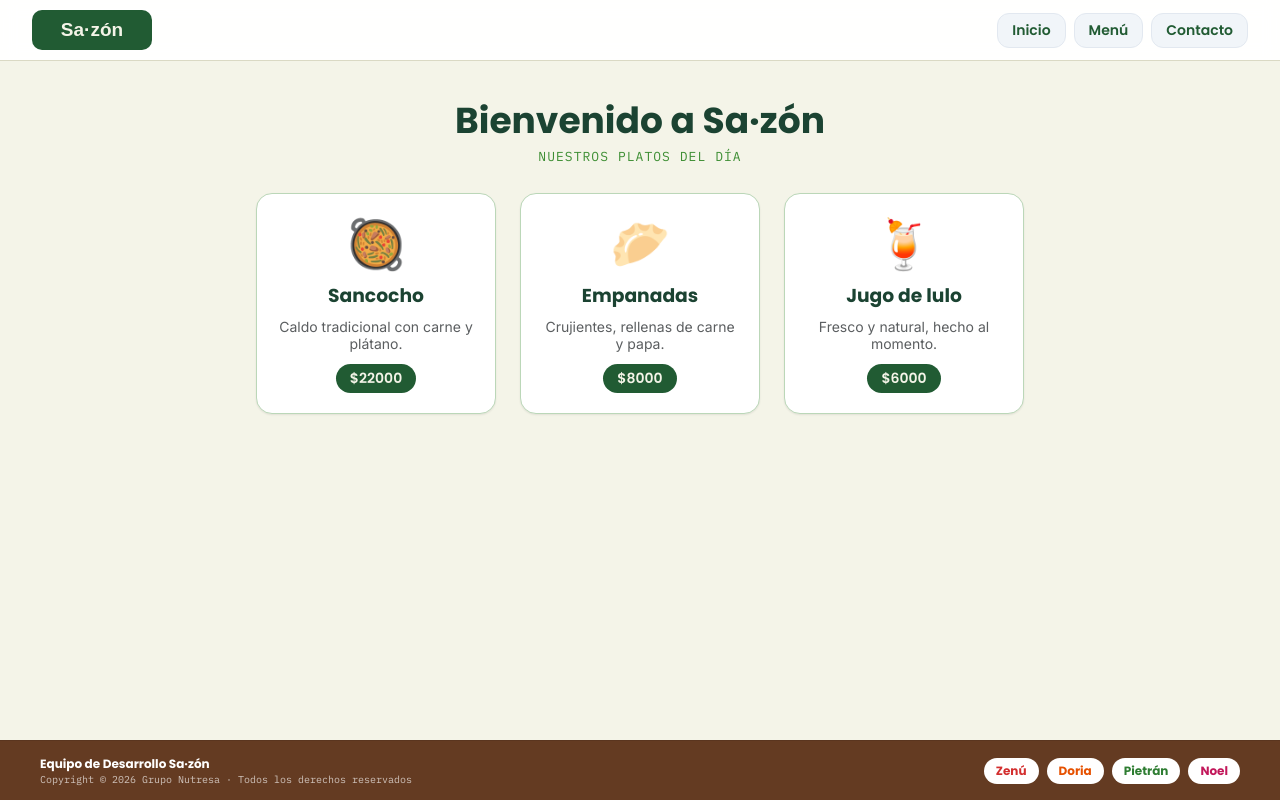
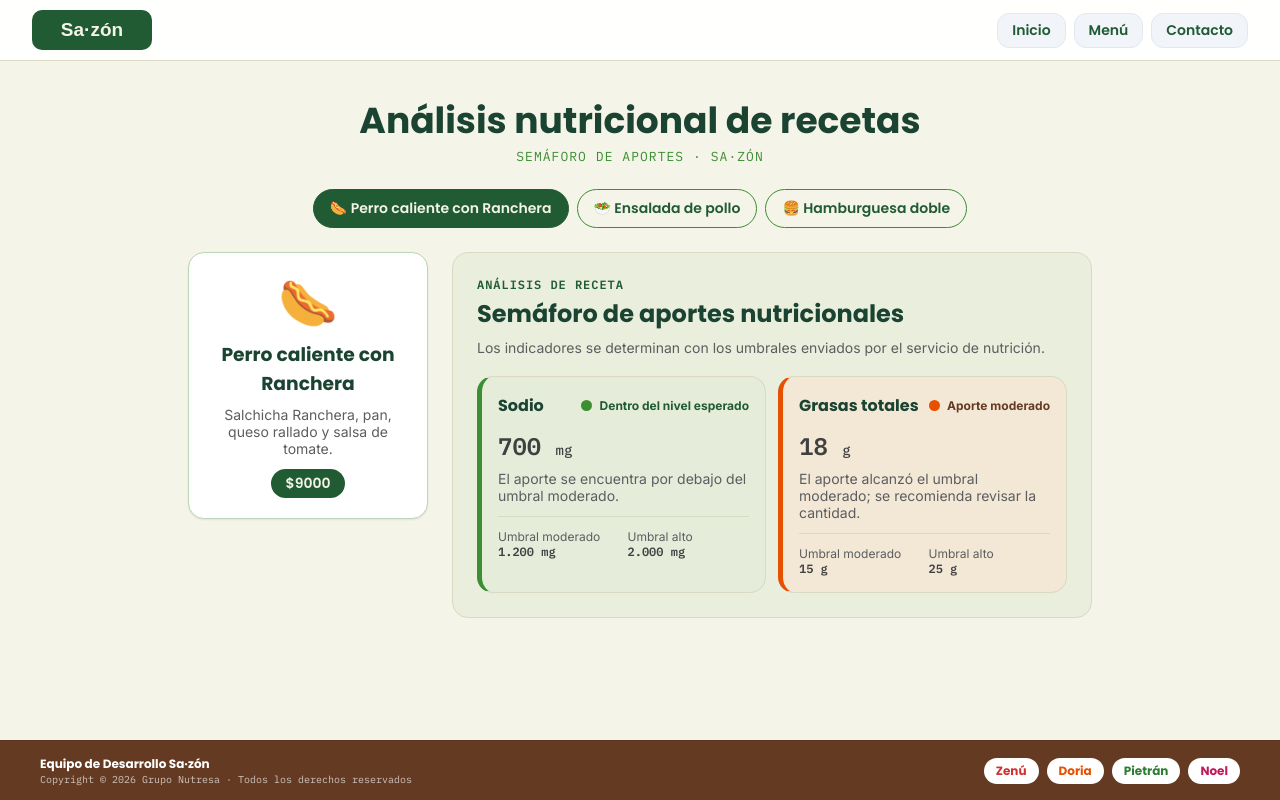
Before and after one commit to j-cvalencia/sazon-momento1, a React (Vite) app: page / in a window 1280 px wide. Built offline with nearby package versions, Linux system fonts and the light colour scheme.

Commit message:
Se integra el semáforo en Home consumiendo datos de mockApi

```diff
--- a/src/views/Home.css
+++ b/src/views/Home.css
@@ -13,7 +13,7 @@
 }
 
 .home__subtitulo {
-  margin-bottom: 28px;
+  margin-bottom: 24px;
   font-family: var(--fuente-mono);
   font-size: 13px;
   text-transform: uppercase;
@@ -21,9 +21,55 @@
   color: var(--sazon-verde-hoja);
 }
 
-.home__lista {
+.home__selector {
   display: flex;
   justify-content: center;
   flex-wrap: wrap;
+  gap: 8px;
+  margin-bottom: 24px;
+}
+
+.home__boton {
+  padding: 8px 16px;
+  border: 1px solid var(--sazon-verde-hoja);
+  border-radius: 999px;
+  background: transparent;
+  color: var(--sazon-verde-hondo);
+  font-family: var(--fuente-titulos);
+  font-weight: 600;
+  font-size: 14px;
+  cursor: pointer;
+  transition: all 0.2s ease;
+}
+
+.home__boton:hover {
+  background: color-mix(in srgb, var(--sazon-verde-hoja) 15%, transparent);
+}
+
+.home__boton:focus-visible {
+  outline: 2px solid var(--sazon-verde-hondo);
+  outline-offset: 2px;
+}
+
+.home__boton--activo {
+  background: var(--sazon-verde-hondo);
+  border-color: var(--sazon-verde-hondo);
+  color: var(--sazon-marfil);
+}
+
+.home__boton--activo:hover {
+  background: var(--sazon-verde-noche);
+}
+
+.home__mensaje {
+  padding: 16px;
+  color: var(--sazon-texto2);
+}
+
+.home__receta {
+  display: flex;
+  justify-content: center;
+  align-items: flex-start;
+  flex-wrap: wrap;
   gap: 24px;
 }
--- a/src/views/Home.jsx
+++ b/src/views/Home.jsx
@@ -1,31 +1,97 @@
-import { useState } from 'react'
+import { useEffect, useState } from 'react'
+import { mockApi } from '../services/mockApi'
 import ProductCard from '../components/ProductCard'
+import NutricionSemaforo from '../components/Nutricion/NutricionSemaforo'
 import './Home.css'
 
 function Home() {
-  // Datos estáticos guardados en un estado local
-  const [platos] = useState([
-    { id: 1, emoji: '🥘', nombre: 'Sancocho', descripcion: 'Caldo tradicional con carne y plátano.', precio: 22000 },
-    { id: 2, emoji: '🥟', nombre: 'Empanadas', descripcion: 'Crujientes, rellenas de carne y papa.', precio: 8000 },
-    { id: 3, emoji: '🍹', nombre: 'Jugo de lulo', descripcion: 'Fresco y natural, hecho al momento.', precio: 6000 },
-  ])
+  // Estados locales
+  const [recetas, setRecetas] = useState([])
+  const [idSeleccionado, setIdSeleccionado] = useState(1)
+  const [analisis, setAnalisis] = useState(null)
+  const [cargando, setCargando] = useState(true)
+  const [error, setError] = useState('')
+
+  // Carga la lista de recetas (botones) una sola vez
+  useEffect(() => {
+    mockApi
+      .listarRecetas()
+      .then(setRecetas)
+      .catch(() => setError('No pudimos cargar las recetas.'))
+  }, [])
+
+  // Carga el análisis cada vez que cambia la receta elegida
+  useEffect(() => {
+    let activo = true
+
+    mockApi
+      .obtenerAnalisis(idSeleccionado)
+      .then((datos) => {
+        if (activo) setAnalisis(datos)
+      })
+      .catch(() => {
+        if (activo) setError('No pudimos cargar el análisis de la receta.')
+      })
+      .finally(() => {
+        if (activo) setCargando(false)
+      })
+
+    return () => {
+      activo = false
+    }
+  }, [idSeleccionado])
+
+  const elegirReceta = (id) => {
+    setCargando(true)
+    setError('')
+    setIdSeleccionado(id)
+  }
 
   return (
     <main className="home">
-      <h1 className="home__titulo">Bienvenido a Sa·zón</h1>
-      <p className="home__subtitulo">Nuestros platos del día</p>
+      <h1 className="home__titulo">Análisis nutricional de recetas</h1>
+      <p className="home__subtitulo">Semáforo de aportes · Sa·zón</p>
 
-      <section className="home__lista">
-        {platos.map((plato) => (
+      <nav className="home__selector" aria-label="Elegir receta">
+        {recetas.map((receta) => (
+          <button
+            key={receta.id}
+            type="button"
+            className={`home__boton ${receta.id === idSeleccionado ? 'home__boton--activo' : ''}`}
+            aria-pressed={receta.id === idSeleccionado}
+            onClick={() => elegirReceta(receta.id)}
+          >
+            {receta.emoji} {receta.nombre}
+          </button>
+        ))}
+      </nav>
+
+      {error && (
+        <p className="home__mensaje" role="alert">
+          {error}
+        </p>
+      )}
+
+      {cargando && !error && (
+        <p className="home__mensaje" role="status">
+          Cargando análisis...
+        </p>
+      )}
+
+      {analisis && !cargando && !error && (
+        <section className="home__receta">
           <ProductCard
-            key={plato.id}
-            emoji={plato.emoji}
-            nombre={plato.nombre}
-            descripcion={plato.descripcion}
-            precio={plato.precio}
+            emoji={analisis.emoji}
+            nombre={analisis.nombre}
+            descripcion={analisis.descripcion}
+            precio={analisis.precio}
           />
-        ))}
-      </section>
+          <NutricionSemaforo
+            reglasNutricionales={analisis.reglasNutricionales}
+            totales={analisis.totales}
+          />
+        </section>
+      )}
     </main>
   )
 }
```
